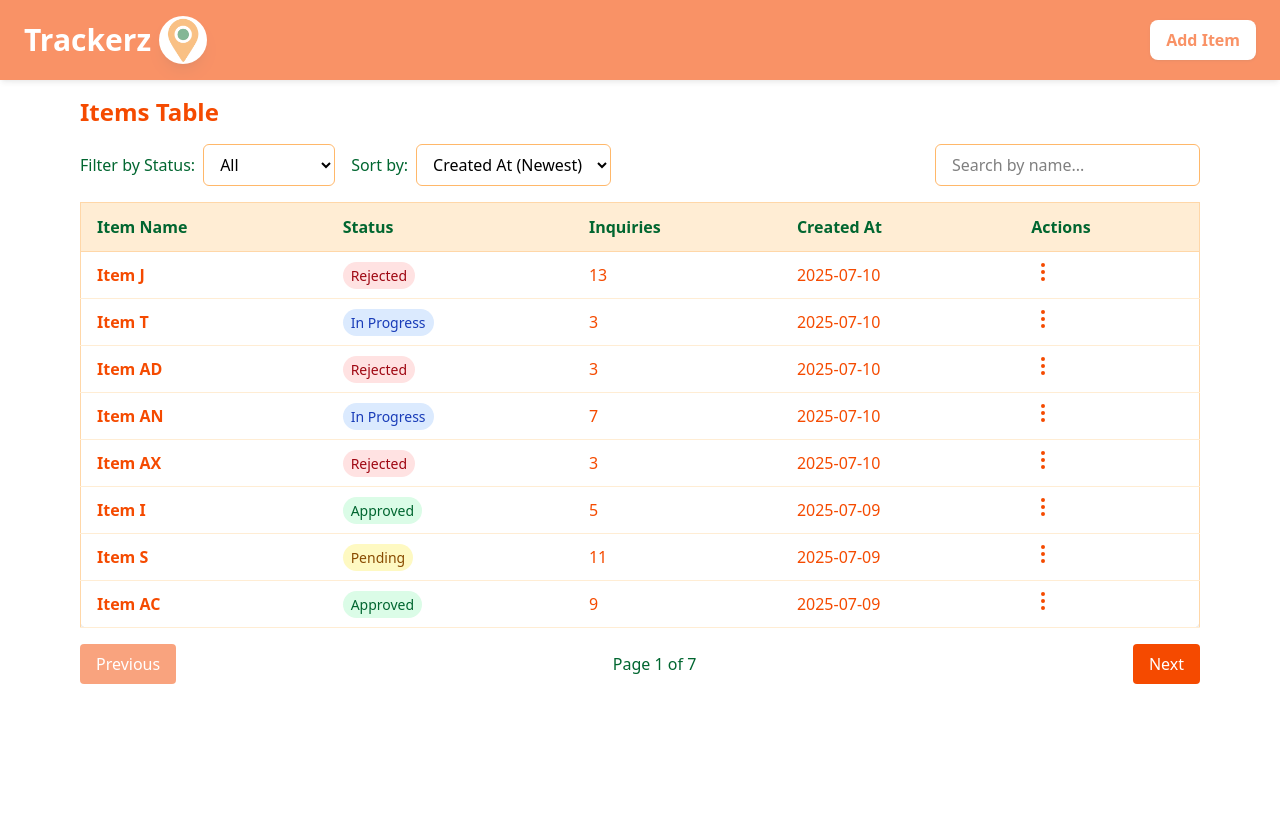
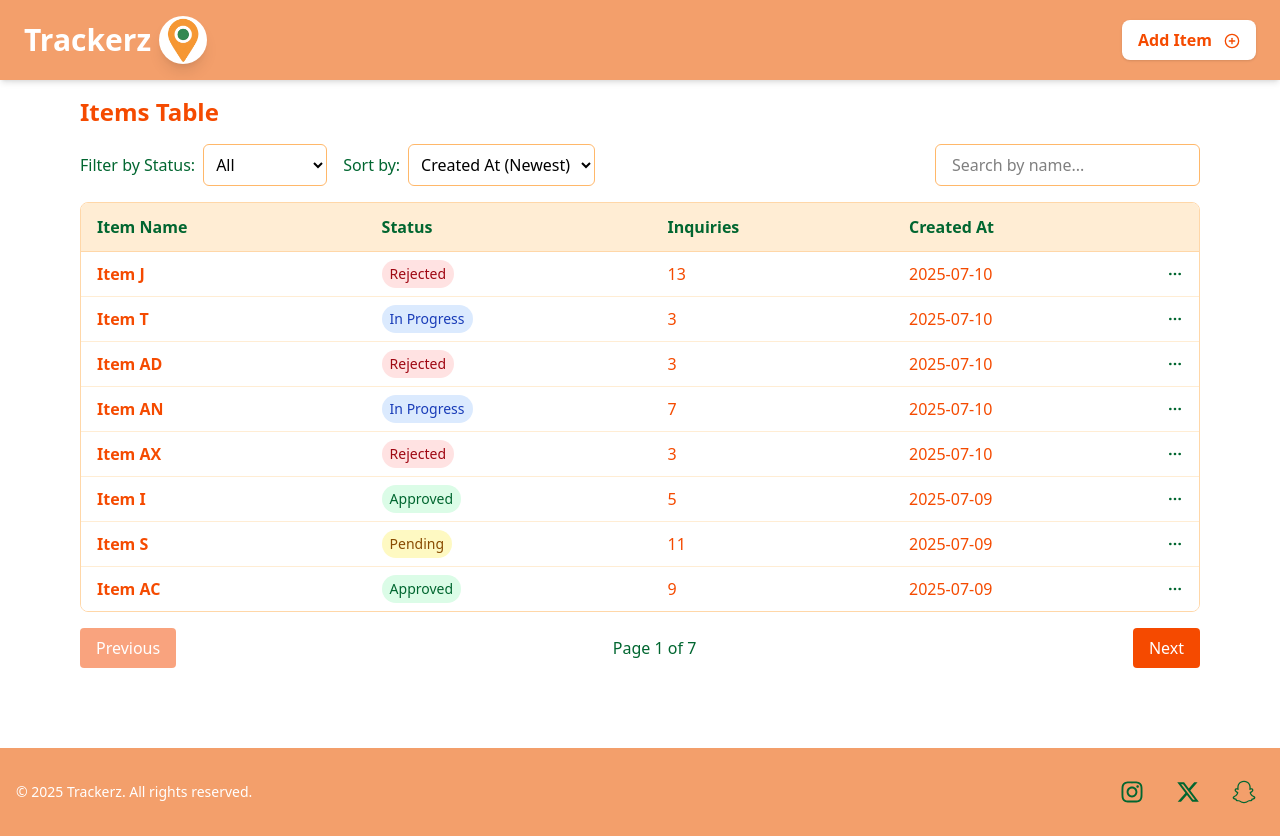
Before and after one commit to AliHajjAli1/Trackerz, a React (Vite) app in the folder frontend/: page / in a window 1280 px wide. Before the commit the page ends 800 px from the top, so only its background shows below. Built offline with nearby package versions, Linux system fonts and the light colour scheme.

Commit message:
Updates to the home page

```diff
--- /dev/null
+++ b/frontend/src/components/footer.tsx
@@ -0,0 +1,45 @@
+import React from "react";
+import { FaInstagram, FaXTwitter, FaSnapchat  } from "react-icons/fa6";
+
+const Footer: React.FC = () => {
+  return (
+    <footer className="bg-[#f39f6b] text-white py-6 bottom-0 w-full mt-20">
+      <div className="w-full max-w-7xl mx-auto px-4 flex flex-col sm:flex-row justify-between items-center gap-4">
+        <p className="text-sm">
+          &copy; {new Date().getFullYear()} Trackerz. All rights reserved.
+        </p>
+        <div className="flex space-x-4">
+          <a
+            href="https://www.instagram.com/ali.alhajjali1"
+            target="_blank"
+            rel="noopener noreferrer"
+          >
+            <div className="group p-2 rounded-full transition-all duration-200 hover:bg-green-800">
+              <FaInstagram className="text-2xl text-green-800 group-hover:text-white transition-colors duration-200" />
+            </div>
+          </a>
+          <a
+            href="https://x.com/aliiihaj"
+            target="_blank"
+            rel="noopener noreferrer"
+          >
+            <div className="group p-2 rounded-full transition-all duration-200 hover:bg-green-800">
+              <FaXTwitter className="text-2xl text-green-800 group-hover:text-white transition-colors duration-200" />
+            </div>
+          </a>
+          <a
+            href="https://www.snapchat.com/add/ali.alhajjali1"
+            target="_blank"
+            rel="noopener noreferrer"
+          >
+            <div className="group p-2 rounded-full transition-all duration-200 hover:bg-green-800">
+              <FaSnapchat className="text-2xl text-green-800 group-hover:text-white transition-colors duration-200" />
+            </div>
+          </a>
+        </div>
+      </div>
+    </footer>
+  );
+};
+
+export default Footer;
--- a/frontend/src/components/navbar.tsx
+++ b/frontend/src/components/navbar.tsx
@@ -1,5 +1,6 @@
 import React, { useState } from "react";
 import { Dialog } from "@mui/material";
+import { FiPlusCircle } from "react-icons/fi";
 
 const Navbar: React.FC = () => {
   const [dialogOpen, setDialogOpen] = useState(false);
@@ -7,7 +8,7 @@ const Navbar: React.FC = () => {
   const [status, setStatus] = useState("Pending");
 
   return (
-    <nav className="bg-orange-600 opacity-60 text-white px-6 py-4 shadow-md fixed top-0 w-full left-0">
+    <nav className="bg-[#f39f6b] text-white px-6 py-4 shadow-md fixed top-0 w-full left-0">
       <div className="container mx-auto flex items-center justify-between">
         <div className="flex items-center space-x-2">
           <h1 className="text-3xl font-bold">Trackerz</h1>
@@ -19,9 +20,9 @@ const Navbar: React.FC = () => {
         </div>
         <button
           onClick={() => setDialogOpen(true)}
-          className="text-orange-600 font-semibold px-4 py-2 bg-white rounded-lg shadow cursor-pointer hover:bg-orange-100 active:scale-95 transition-transform duration-100"
+          className="text-orange-600 font-semibold px-4 py-2 bg-white rounded-lg shadow cursor-pointer hover:bg-orange-100 active:scale-95 transition-transform duration-100 focus:outline-none"
         >
-          Add Item
+          Add Item <FiPlusCircle className="inline-block ml-2 font-semibold mb-0.5" />
         </button>
       </div>
       <Dialog
--- a/frontend/src/components/table.tsx
+++ b/frontend/src/components/table.tsx
@@ -1,5 +1,6 @@
 import React, { useState, useEffect } from "react";
-import { FiMoreVertical } from "react-icons/fi";
+import { FiEdit2, FiMoreHorizontal, FiTrash } from "react-icons/fi";
+import { Menu, MenuItem, Divider, Dialog } from "@mui/material";
 import data from "../data/data.json";
 
 interface Item {
@@ -17,7 +18,26 @@ const Table: React.FC = () => {
   const [statusFilter, setStatusFilter] = useState<string>("All");
   const [sortBy, setSortBy] = useState<"name" | "date">("date");
   const [searchTerm, setSearchTerm] = useState<string>("");
-  const [openMenuIndex, setOpenMenuIndex] = useState<number | null>(null);
+  const [anchorEl, setAnchorEl] = React.useState<null | HTMLElement>(null);
+  const [openDeleteDialog, setOpenDeleteDialog] = useState(false);
+  const open = Boolean(anchorEl);
+
+  const handleClick = (event: React.MouseEvent<SVGElement>) => {
+    setAnchorEl(event.currentTarget as unknown as HTMLElement);
+  };
+
+  const handleClose = () => {
+    setAnchorEl(null);
+  };
+
+  const handleDeleteClick = () => {
+    setOpenDeleteDialog(true);
+    handleClose();
+  };
+
+  const handleDeleteDialogClose = () => {
+    setOpenDeleteDialog(false);
+  };
 
   useEffect(() => {
     setItems(data);
@@ -33,12 +53,17 @@ const Table: React.FC = () => {
       if (sortBy === "name") {
         return a.itemName.localeCompare(b.itemName);
       } else {
-        return new Date(b.createdAt).getTime() - new Date(a.createdAt).getTime();
+        return (
+          new Date(b.createdAt).getTime() - new Date(a.createdAt).getTime()
+        );
       }
     });
 
   const startIndex = (currentPage - 1) * ITEMS_PER_PAGE;
-  const paginatedItems = filteredItems.slice(startIndex, startIndex + ITEMS_PER_PAGE);
+  const paginatedItems = filteredItems.slice(
+    startIndex,
+    startIndex + ITEMS_PER_PAGE
+  );
   const totalPages = Math.ceil(filteredItems.length / ITEMS_PER_PAGE);
 
   const getStatusStyle = (status: string) => {
@@ -63,14 +88,16 @@ const Table: React.FC = () => {
       <div className="flex flex-col lg:flex-row lg:items-center lg:justify-between gap-4 mb-4">
         <div className="flex flex-wrap gap-4 items-center">
           <div>
-            <label className="text-green-800 font-medium mr-2">Filter by Status:</label>
+            <label className="text-green-800 font-medium mr-2">
+              Filter by Status:
+            </label>
             <select
               value={statusFilter}
               onChange={(e) => {
                 setStatusFilter(e.target.value);
                 setCurrentPage(1);
               }}
-              className="px-3 py-2 border border-orange-300 rounded-md focus:outline-none focus:ring-2 focus:ring-orange-400"
+              className="p-2 border border-orange-300 rounded-md focus:outline-none focus:ring-2 focus:ring-orange-400"
             >
               <option value="All">All</option>
               <option value="Pending">Pending</option>
@@ -88,7 +115,7 @@ const Table: React.FC = () => {
                 setSortBy(e.target.value as "name" | "date");
                 setCurrentPage(1);
               }}
-              className="px-3 py-2 border border-orange-300 rounded-md focus:outline-none focus:ring-2 focus:ring-orange-400"
+              className="p-2 border border-orange-300 rounded-md focus:outline-none focus:ring-2 focus:ring-orange-400"
             >
               <option value="date">Created At (Newest)</option>
               <option value="name">Item Name (A–Z)</option>
@@ -98,7 +125,7 @@ const Table: React.FC = () => {
 
         <div>
           <input
-            type="text"
+            type="search"
             placeholder="Search by name..."
             value={searchTerm}
             onChange={(e) => setSearchTerm(e.target.value)}
@@ -107,64 +134,74 @@ const Table: React.FC = () => {
         </div>
       </div>
 
-      <div className="overflow-x-auto">
-        <table className="min-w-full bg-white border border-orange-200 shadow-md rounded-lg">
+      <div className="w-full overflow-x-auto">
+        <div className="inline-block min-w-full align-middle">
+          <div className="overflow-hidden border border-orange-200 rounded-lg">
+            <table className="min-w-full divide-y divide-orange-200">
               <thead className="bg-orange-100 text-green-800">
                 <tr>
-              <th className="py-3 px-4 border-b border-orange-200 text-left">Item Name</th>
-              <th className="py-3 px-4 border-b border-orange-200 text-left">Status</th>
-              <th className="py-3 px-4 border-b border-orange-200 text-left">Inquiries</th>
-              <th className="py-3 px-4 border-b border-orange-200 text-left">Created At</th>
-              <th className="py-3 px-4 border-b border-orange-200 text-left">Actions</th>
+                  <th className="py-3 px-4 text-left">Item Name</th>
+                  <th className="py-3 px-4 text-left">Status</th>
+                  <th className="py-3 px-4 text-left">Inquiries</th>
+                  <th className="py-3 px-4 text-left">Created At</th>
                 </tr>
               </thead>
-          <tbody>
+              <tbody className="bg-white divide-y divide-orange-100">
                 {paginatedItems.map((item, index) => (
-              <tr key={index} className="hover:bg-orange-50 text-orange-600 relative">
-                <td className="py-2 px-4 border-b border-orange-100 font-semibold">{item.itemName}</td>
-                <td className="py-2 px-4 border-b border-orange-100">
-                  <span className={`px-2 py-1 rounded-full text-sm font-medium ${getStatusStyle(item.status)}`}>
+                  <tr
+                    key={index}
+                    className="hover:bg-orange-50 text-orange-600"
+                  >
+                    <td className="py-2 px-4 font-semibold">{item.itemName}</td>
+                    <td className="py-2 px-4">
+                      <span
+                        className={`px-2 py-1 rounded-full text-sm whitespace-nowrap inline-block text-center font-medium ${getStatusStyle(
+                          item.status
+                        )}`}
+                      >
                         {item.status}
                       </span>
                     </td>
-                <td className="py-2 px-4 border-b border-orange-100">{item.inquiries}</td>
-                <td className="py-2 px-4 border-b border-orange-100">{item.createdAt}</td>
-                <td className="py-2 px-4 border-b border-orange-100 relative">
-                  <button
-                    onClick={() => setOpenMenuIndex(openMenuIndex === index ? null : index)}
-                    className="text-2xl text-orange-600 hover:text-orange-800"
+                    <td className="py-2 px-4">{item.inquiries}</td>
+                    <td className="py-2 px-4">
+                      <div className="flex items-center justify-between">
+                        {item.createdAt}
+                        <FiMoreHorizontal
+                          className="text-green-800 cursor-pointer"
+                          onClick={handleClick}
+                        />
+                        <Menu
+                          id="fade-menu"
+                          anchorEl={anchorEl}
+                          open={open}
+                          onClose={handleClose}
+                          PaperProps={{
+                            sx: { boxShadow: "0px 4px 10px rgba(0,0,0,0.18)" },
+                          }}
                         >
-                    <FiMoreVertical />
-                  </button>
-                  {openMenuIndex === index && (
-                    <div className="absolute right-4 top-10 z-10 bg-white border border-orange-200 shadow-md rounded-md w-28">
-                      <button className="block w-full text-left px-4 py-2 text-sm hover:bg-orange-100">Edit</button>
-                      <button className="block w-full text-left px-4 py-2 text-sm hover:bg-orange-100">Delete</button>
+                          <MenuItem onClick={handleClose}>
+                            Edit <FiEdit2 className="ml-6" />
+                          </MenuItem>
+                          <Divider />
+                          <MenuItem onClick={handleDeleteClick}>
+                            Delete <FiTrash className="ml-2 " />
+                          </MenuItem>
+                        </Menu>
                       </div>
-                  )}
                     </td>
-              </tr>
-            ))}
-
-            {paginatedItems.length < ITEMS_PER_PAGE &&
-              Array.from({ length: ITEMS_PER_PAGE - paginatedItems.length }).map((_, idx) => (
-                <tr key={`empty-${idx}`}>
-                  <td className="py-2 px-4 border-b border-orange-100">&nbsp;</td>
-                  <td className="py-2 px-4 border-b border-orange-100"></td>
-                  <td className="py-2 px-4 border-b border-orange-100"></td>
-                  <td className="py-2 px-4 border-b border-orange-100"></td>
-                  <td className="py-2 px-4 border-b border-orange-100"></td>
                   </tr>
                 ))}
               </tbody>
             </table>
           </div>
+        </div>
+      </div>
 
-      <div className="flex flex-col sm:flex-row justify-between items-center mt-4 gap-4">
+      <div className="flex flex-row sm:flex-row justify-between items-center mt-4 gap-4">
         <button
           onClick={() => setCurrentPage((prev) => Math.max(prev - 1, 1))}
           disabled={currentPage === 1}
-          className="px-4 py-2 bg-orange-600 text-white rounded disabled:opacity-50 hover:bg-orange-700 active:scale-95 transition"
+          className="px-4 py-2 bg-orange-600 text-white rounded cursor-pointer disabled:opacity-50 hover:bg-orange-700 active:scale-95 transition"
         >
           Previous
         </button>
@@ -172,13 +209,35 @@ const Table: React.FC = () => {
           Page {currentPage} of {totalPages}
         </span>
         <button
-          onClick={() => setCurrentPage((prev) => Math.min(prev + 1, totalPages))}
+          onClick={() =>
+            setCurrentPage((prev) => Math.min(prev + 1, totalPages))
+          }
           disabled={currentPage === totalPages}
-          className="px-4 py-2 bg-orange-600 text-white rounded disabled:opacity-50 hover:bg-orange-700 active:scale-95 transition"
+          className="px-4 py-2 bg-orange-600 text-white rounded cursor-pointer disabled:opacity-50 hover:bg-orange-700 active:scale-95 transition"
         >
           Next
         </button>
       </div>
+
+      {openDeleteDialog && (
+        <Dialog open={openDeleteDialog} onClose={handleDeleteDialogClose}>
+          <div className="p-6">
+            <h2 className="text-lg font-semibold">Delete Item</h2>
+            <p>Are you sure you want to delete this item?</p>
+            <div className="flex justify-end mt-4">
+              <button
+                className="px-4 py-2 bg-gray-200 rounded mr-2 cursor-pointer hover:bg-gray-300 active:scale-95 transition"
+                onClick={handleDeleteDialogClose}
+              >
+                Cancel
+              </button>
+              <button className="px-4 py-2 bg-red-600 text-white rounded cursor-pointer hover:bg-red-700 active:scale-95 transition">
+                Delete
+              </button>
+            </div>
+          </div>
+        </Dialog>
+      )}
     </div>
   );
 };
--- a/frontend/src/pages/home.tsx
+++ b/frontend/src/pages/home.tsx
@@ -1,11 +1,15 @@
 import Navbar from "../components/navbar"
 import Table from "../components/table"
+import Footer from "../components/footer"
 
 const Home = () => {
   return (
-    <div>
+    <div className="min-h-screen flex flex-col">
       <Navbar />
-      <Table />
+      <div className="flex-grow">
+        <Table />
+      </div>
+      <Footer />
     </div>
   )
 }
```
Also changed, not shown: 2 other files (tests, documents, lock files or other folders). Lines whose indentation alone changed are shown as unchanged.
